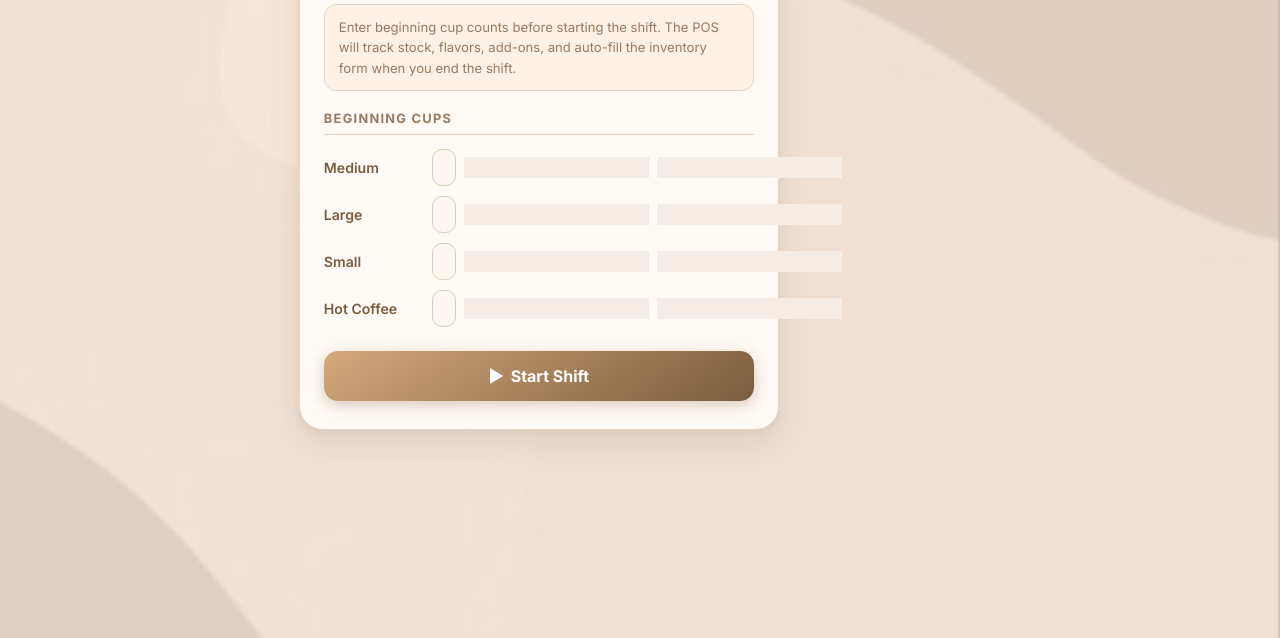
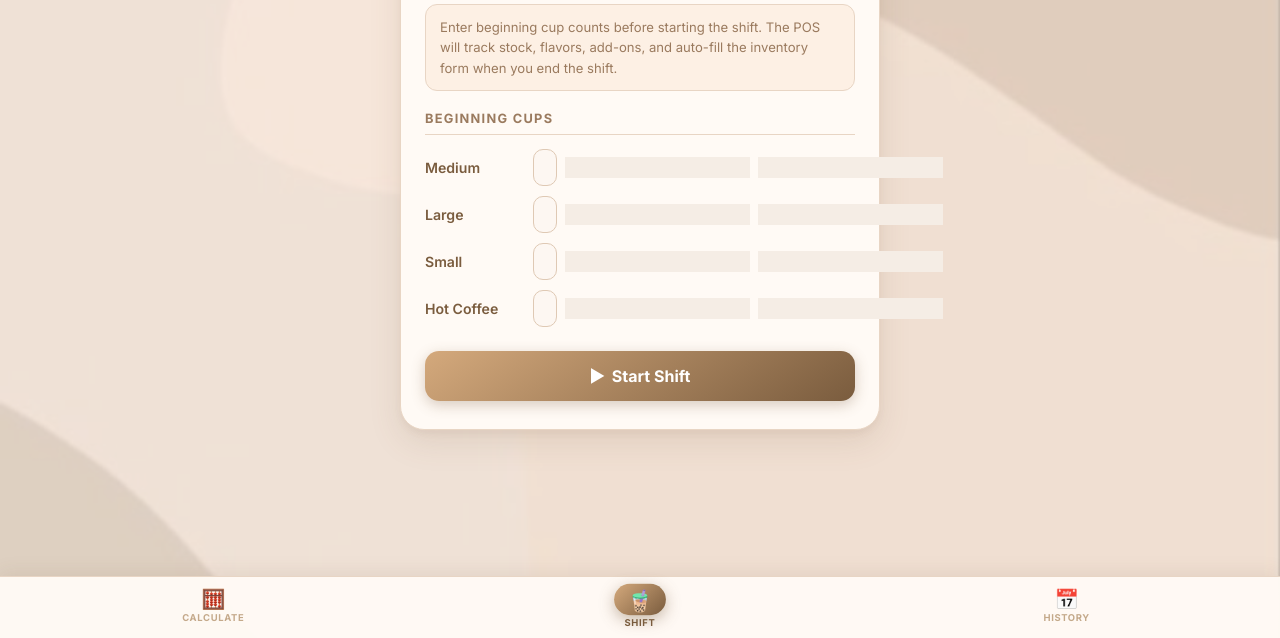
Before and after one commit to llREM03ll/inventory-system, a plain HTML site: page pos.html in a window 1280 px wide. Shown: the part 162-800 px from the top of the page. Drawn offline with Linux system fonts and the light colour scheme.

Commit message:
Update styles.css

```diff
--- a/css/styles.css
+++ b/css/styles.css
@@ -372,3 +372,47 @@ tbody tr:hover td { background: #fdf7f2; }
   .output-actions { justify-content: stretch; }
   .output-actions button { flex: 1; }
 }
+
+/* ── Bottom Navigation ────────────────────────────────────────────────────── */
+.bottom-nav {
+  position: fixed; bottom: 0; left: 0; right: 0; z-index: 900;
+  display: flex; align-items: stretch; height: 62px;
+  background: rgba(255,250,245,0.97); border-top: 1.5px solid #e8d5c4;
+  box-shadow: 0 -3px 18px rgba(122,92,62,0.1);
+  padding-bottom: env(safe-area-inset-bottom, 0px);
+  backdrop-filter: blur(10px); -webkit-backdrop-filter: blur(10px);
+}
+.bottom-nav-item {
+  flex: 1; display: flex; flex-direction: column; align-items: center;
+  justify-content: center; gap: 3px; padding: 8px 6px 10px;
+  text-decoration: none; color: #c4a98a; font-family: inherit;
+  background: none; border: none; cursor: pointer;
+  -webkit-tap-highlight-color: transparent; transition: color .18s;
+}
+.bottom-nav-item:hover { color: #7a5c3e; }
+.bottom-nav-item.active { color: #7a5c3e; }
+.bottom-nav-icon { font-size: 1.22rem; line-height: 1; }
+.bottom-nav-label {
+  font-size: 0.59rem; font-weight: 700;
+  letter-spacing: 0.07em; text-transform: uppercase;
+}
+
+/* Centre pill button */
+.bottom-nav-shift { position: relative; }
+.bottom-nav-shift-pill {
+  width: 48px; height: 30px; border-radius: 15px;
+  background: linear-gradient(135deg, #d4a97c, #7a5c3e);
+  display: flex; align-items: center; justify-content: center;
+  font-size: 1.2rem; box-shadow: 0 2px 10px rgba(122,92,62,0.32);
+  transition: transform .18s, box-shadow .18s;
+}
+.bottom-nav-item.bottom-nav-shift:hover .bottom-nav-shift-pill,
+.bottom-nav-item.bottom-nav-shift.active .bottom-nav-shift-pill {
+  transform: scale(1.08); box-shadow: 0 4px 14px rgba(122,92,62,0.42);
+}
+.bottom-nav-item.bottom-nav-shift { color: #9a7a5e; }
+.bottom-nav-item.bottom-nav-shift.active { color: #7a5c3e; }
+
+/* Push page content above the nav */
+body.has-bottom-nav { padding-bottom: 78px !important; }
+body.has-bottom-nav .pos-body { padding-bottom: 90px; }
```
